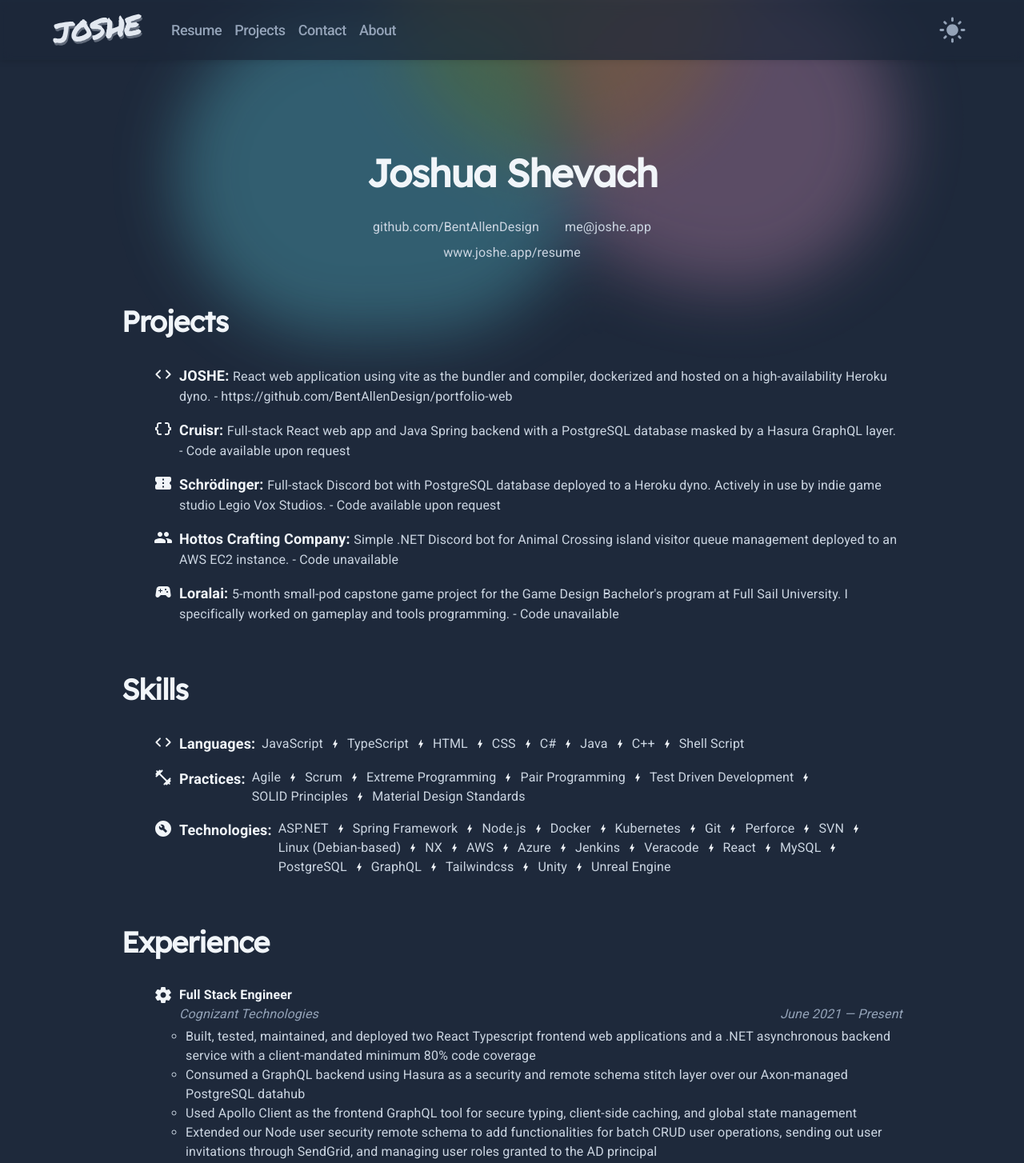
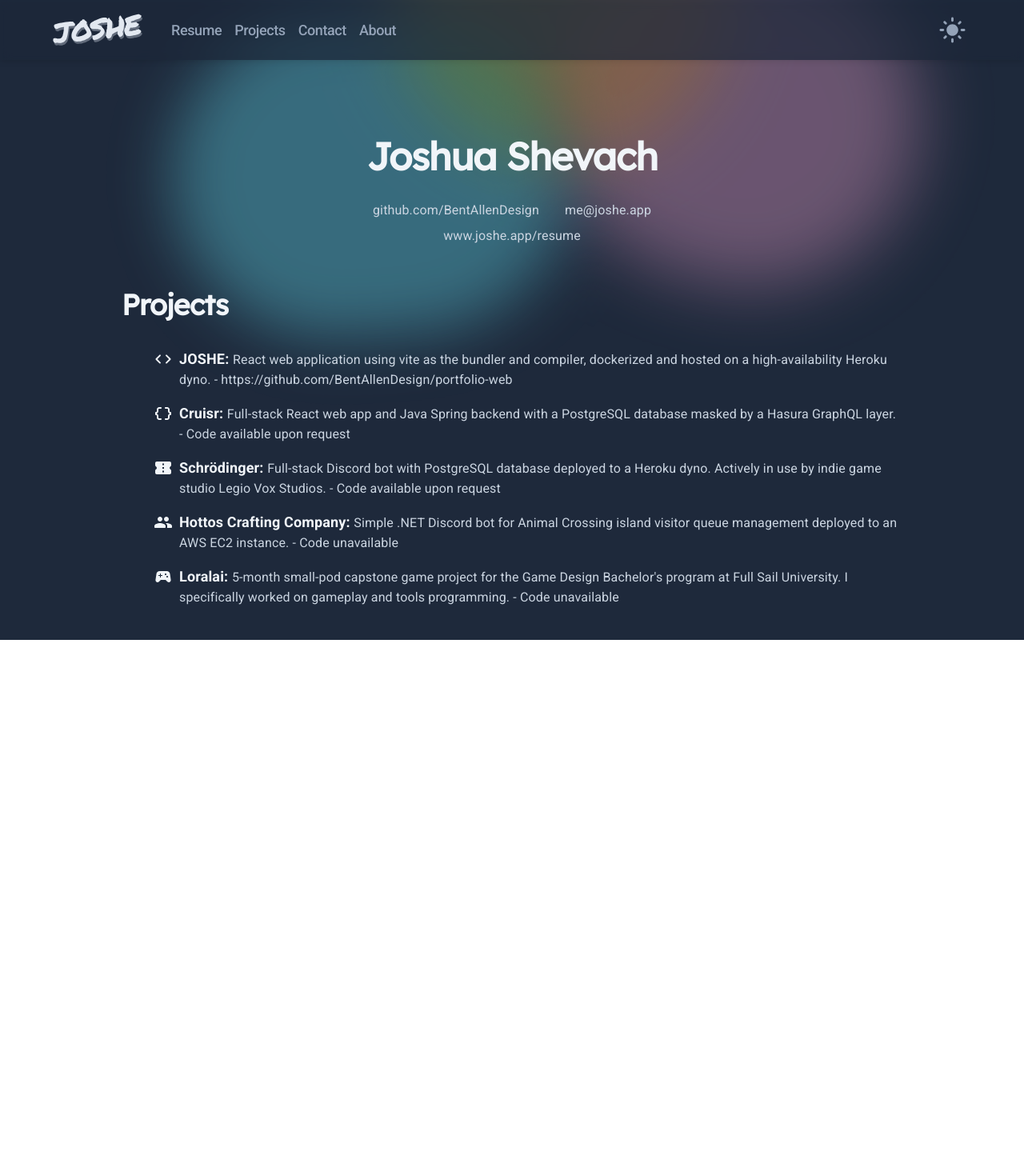
Before and after one commit to BentAllenDesign/portfolio-web, a React (Vite) app: page /resume in a window 1280 px wide. Shown: the top 1454 px of the page at 80% size. After the commit the page ends 800 px from the top, so only its background shows below. Built offline with nearby package versions, Linux system fonts and the light colour scheme; a web font is replaced by a local one.

Commit message:
feat: adding bottom alignment styles to the footer and cleaning up resume styling

```diff
--- a/personal.config.tsx
+++ b/personal.config.tsx
@@ -121,7 +121,7 @@ export const my: IMy = {
     {
       Icon: SettingsRounded,
       title: 'Full Stack Engineer',
-      company: 'Cognizant Technologies',
+      company: 'Cognizant',
       location: 'Plano, TX',
       duration: ['June 2021', 'Present'],
       bullets: [
--- a/src/components/ComingSoon.tsx
+++ b/src/components/ComingSoon.tsx
@@ -1,13 +1,16 @@
 import { Container } from "@mui/material";
 import clsx from "clsx";
+import { useEffect } from "react";
 import { useAppTheme } from "../lib/hooks/useAppTheme"
 
 export const ComingSoon = () => {
   const { darkMode } = useAppTheme();
 
+  useEffect(() => { document.title = "Joshe - Coming Soon!" }, []);
+
   return (
     <Container>
-      <h1 className={clsx("text-4xl sm:text-5xl font-display text-center mb-24", darkMode ? 'text-slate-200' : 'text-slate-800')}>Coming Soon!</h1>
+      <h1 className={clsx("text-4xl sm:text-5xl font-display text-center mb-24 animate-bounce", darkMode ? 'text-slate-200' : 'text-slate-800')}>Coming Soon!</h1>
     </Container>
   )
 }
--- a/src/components/Navbar.tsx
+++ b/src/components/Navbar.tsx
@@ -43,7 +43,7 @@ export const Navbar = memo<INavbar>(({ theme, setDarkMode }) => {
   }, [theme.darkMode]);
 
   return (
-    <Box className="flex items-center drop-shadow-md z-20 fixed w-full top-0 backdrop-blur">
+    <Box className="flex items-center drop-shadow-md z-20 sticky w-full top-0 backdrop-blur">
       <Box className={clsx("absolute w-full h-full opacity-70 backdrop-blur-lg", theme.darkMode ? 'bg-slate-800' : 'bg-slate-100')} />
       <Container className="flex items-center py-3">
         <Box className="font-logo -rotate-6 -mt-[34px]">
--- a/src/components/Page.tsx
+++ b/src/components/Page.tsx
@@ -25,16 +25,16 @@ export const Page = () => {
   }, []);
 
   return (
-    <Box className={clsx("w-screen min-h-screen overflow-y-hidden", theme.darkMode ? "bg-slate-800" : "bg-slate-100")}>
-      <Navbar {...{ theme, setDarkMode }} />
+    <Box className={clsx("w-screen h-screen overflow-y-scroll relative flex flex-col", theme.darkMode ? "bg-slate-800" : "bg-slate-100")}>
       <Box className="absolute flex z-0 w-screen h-screen overflow-x-clip overflow-y-clip">
-        <Container className={clsx("relative h-[200px] w-[800px]", theme.darkMode ? 'opacity-40' : 'opacity-60')}>
+        <Container className={clsx("relative h-[200px] w-[800px]", theme.darkMode ? 'opacity-50' : 'opacity-80')}>
           <div className="absolute top-0 -left-4 w-[520px] h-[420px] bg-cyan-300 rounded-full mix-blend-multiply blur-2xl opacity-70 animate-blob" />
           <div className="absolute top-0 -right-4 w-[420px] h-96 bg-pink-300 rounded-full mix-blend-multiply blur-2xl opacity-70 animate-blob-slow animation-delay-2000" />
           <div className="absolute -bottom-8 left-1/4 w-96 h-[420px] bg-amber-300 rounded-full mix-blend-multiply blur-2xl opacity-70 animate-blob animation-delay-4000" />
         </Container>
       </Box>
-      <Box className="pt-40 relative z-10">
+      <Navbar {...{ theme, setDarkMode }} />
+      <Box className="pt-12 sm:pt-24 relative z-10 mb-auto">
         <Outlet context={theme} />
       </Box>
       <Divider className={clsx("w-screen my-12", theme.darkMode && "bg-slate-600")} />
--- a/src/components/Resume.tsx
+++ b/src/components/Resume.tsx
@@ -6,7 +6,7 @@ import { IMyExperience } from "../../personal.config";
 
 export const Header = (props: { darkMode: boolean }) => (
   <Box className='text-center pb-2'>
-    <h1 className={clsx("text-4xl font-bold font-display tracking-tight sm:text-5xl", props.darkMode ? 'text-slate-100' : 'text-slate-800')}>Joshua Shevach</h1>
+    <h1 className={clsx("text-4xl font-bold font-display tracking-tight sm:text-5xl mt-0", props.darkMode ? 'text-slate-100' : 'text-slate-800')}>Joshua Shevach</h1>
     <Box className={clsx("pb-2 [&>*]:inline-block [&>*]:px-4 [&>*]:pb-2", props.darkMode ? 'text-slate-300' : 'text-slate-600')}>
       <span>github.com/BentAllenDesign</span>
       <span>me@joshe.app</span>
@@ -30,8 +30,8 @@ interface IDetailProps {
 
 export const Details = memo<IMyExperience & IDetailProps>((props) => (
   <div className='flex flex-col pb-1 w-full'>
-    <span className={clsx("font-bold", props.size === 'lg' ? 'text-lg' : 'text-base')}>{props.title}</span>
-    <div className={clsx("flex justify-between whitespace-no-wrap flex-wrap", props.darkMode ? 'text-slate-400' : 'text-slate-600' )}>
+    <span className="font-bold text-lg">{props.title}</span>
+    <div className={clsx("flex justify-between whitespace-no-wrap flex-wrap", props.darkMode ? 'text-slate-400' : 'text-slate-600')}>
       <span>
         <i>{props.company}</i>
       </span>
@@ -46,18 +46,11 @@ export const Details = memo<IMyExperience & IDetailProps>((props) => (
   </div>
 ));
 
-export const HeartSeparatedList = (list: string[], darkMode: boolean) => {
-
-  return (
-    <span className="inline-flex flex-wrap gap-x-2 items-center first:hidden break-word">
-      {list.map((item, idx) => (
-        <>
-          <BoltRounded className="text-sm first:hidden" />
-          <span key={idx} className={clsx("w-max flex break-words", darkMode ? 'text-slate-300' : 'text-slate-700')}>
-            {item}
-          </span>
-        </>
-      ))}
+export const HeartSeparatedList = (list: string[], darkMode: boolean) => list.map((item, idx, arr) => (
+  <span className='inline-flex items-center'>
+    <span className={clsx("inline-flex", darkMode ? 'text-slate-300' : 'text-slate-700')}>
+      {item}
     </span>
-  );
-}
+    <BoltRounded className={clsx("text-sm mx-1", idx === arr.length - 1 && 'hidden')} />
+  </span>
+));
--- a/src/pages/ResumePage.tsx
+++ b/src/pages/ResumePage.tsx
@@ -6,6 +6,7 @@ import { useEffect } from 'react'
 import { Details, Header, HeartSeparatedList, Section } from '../components/Resume'
 import { useAppTheme } from '../lib/hooks/useAppTheme'
 import { IPageProps } from '../lib/types'
+import { BoltRounded } from '@mui/icons-material'
 
 export const ResumePage = (props: IPageProps) => {
   const theme = useAppTheme();
@@ -14,13 +15,12 @@ export const ResumePage = (props: IPageProps) => {
 
   return (
     <Container className={clsx("max-w-5xl", theme.darkMode ? 'text-slate-100' : 'text-slate-800')}>
-      <div className='resume'>
       <Header {...theme} />
       <Section title='Projects'>
         <ul className='[&>*]:my-4'>
           {my.projects.map(({ Icon, ...project }, idx) => (
             <Box key={idx} className='flex gap-x-2'>
-                <Icon />
+              <Icon className="mt-0.5" />
               <Box>
                 <b className='text-lg'>{project.name}: </b>
                 <span className={clsx(theme.darkMode ? 'text-slate-300' : 'text-slate-700')}>{project.detail}</span>
@@ -35,9 +35,11 @@ export const ResumePage = (props: IPageProps) => {
             const Icon = my.skills[key].Icon;
             return (
               <Box key={idx} className='flex gap-x-2'>
-                  <Icon />
-                  <b className='text-lg'>{key.charAt(0).toUpperCase() + key.slice(1)}: </b>
+                <Icon className="mt-0.5" />
+                <Box>
+                  <b className="text-lg">{key.charAt(0).toUpperCase() + key.slice(1)}: </b>
                   {HeartSeparatedList(my.skills[key].bullets, theme.darkMode)}
+                </Box>
               </Box>
             )
           })}
@@ -47,10 +49,10 @@ export const ResumePage = (props: IPageProps) => {
         {my.jobs.map(({ Icon, ...job }, idx) => (
           <ul key={idx}>
             <Box className="flex gap-x-2">
-                <Icon />
+              <Icon className="mt-0.5" />
               <Details {...job as IMyExperience} size="base" darkMode={theme.darkMode} />
             </Box>
-              <ul>
+            <ul className='-ml-2'>
               {job.bullets.map((item, j) => (
                 <li key={j} className={clsx(theme.darkMode ? 'text-slate-300' : 'text-slate-700')}>{item}</li>
               ))}
@@ -62,7 +64,7 @@ export const ResumePage = (props: IPageProps) => {
         {my.education.map(({ Icon, ...education }, idx) => (
           <ul key={idx}>
             <Box className="flex gap-x-2">
-                <Icon />
+              <Icon className="mt-0.5" />
               <Details {...education as IMyExperience} size="base" darkMode={theme.darkMode} />
             </Box>
             <ul>
@@ -73,7 +75,6 @@ export const ResumePage = (props: IPageProps) => {
           </ul>
         ))}
       </Section>
-      </div>
-    </Container>
+    </Container >
   )
 };
```
Also changed, not shown: src/pages/LandingPage.tsx (+11 -13 lines). Lines whose indentation alone changed are shown as unchanged.
